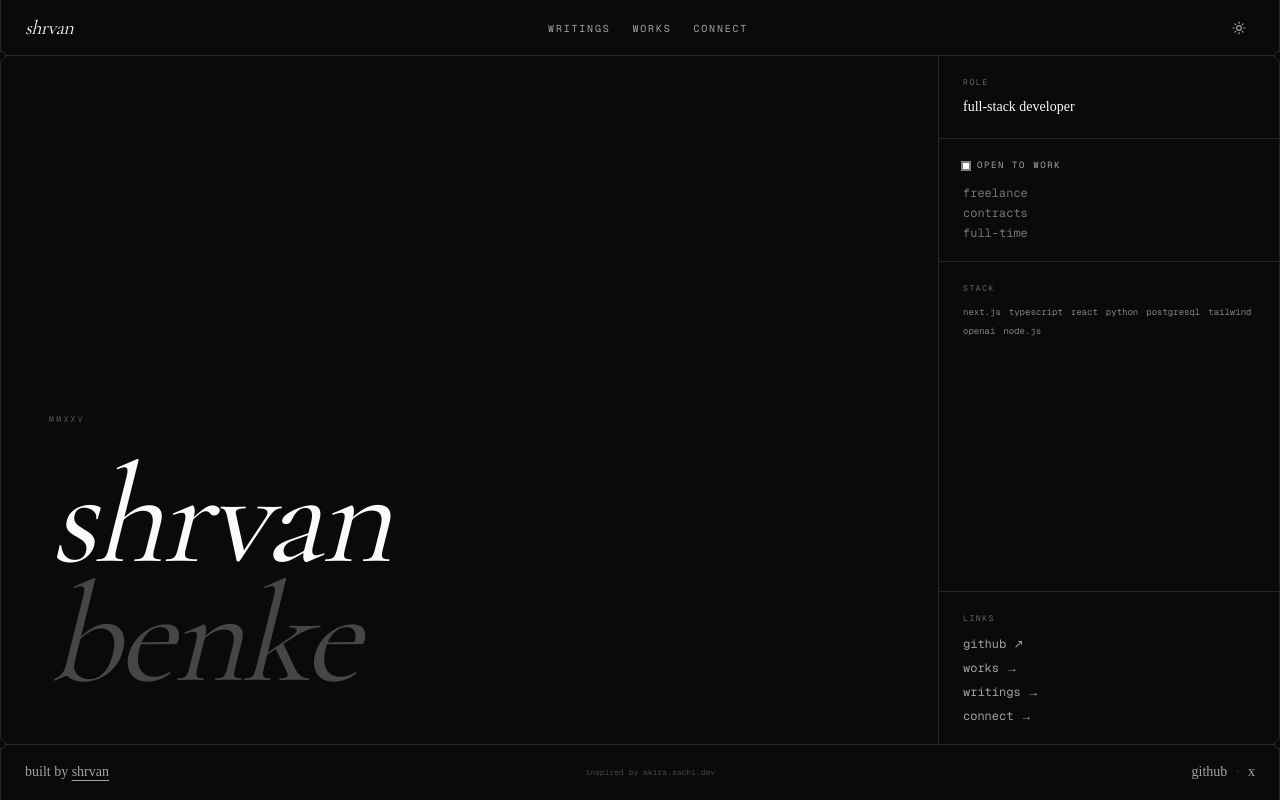
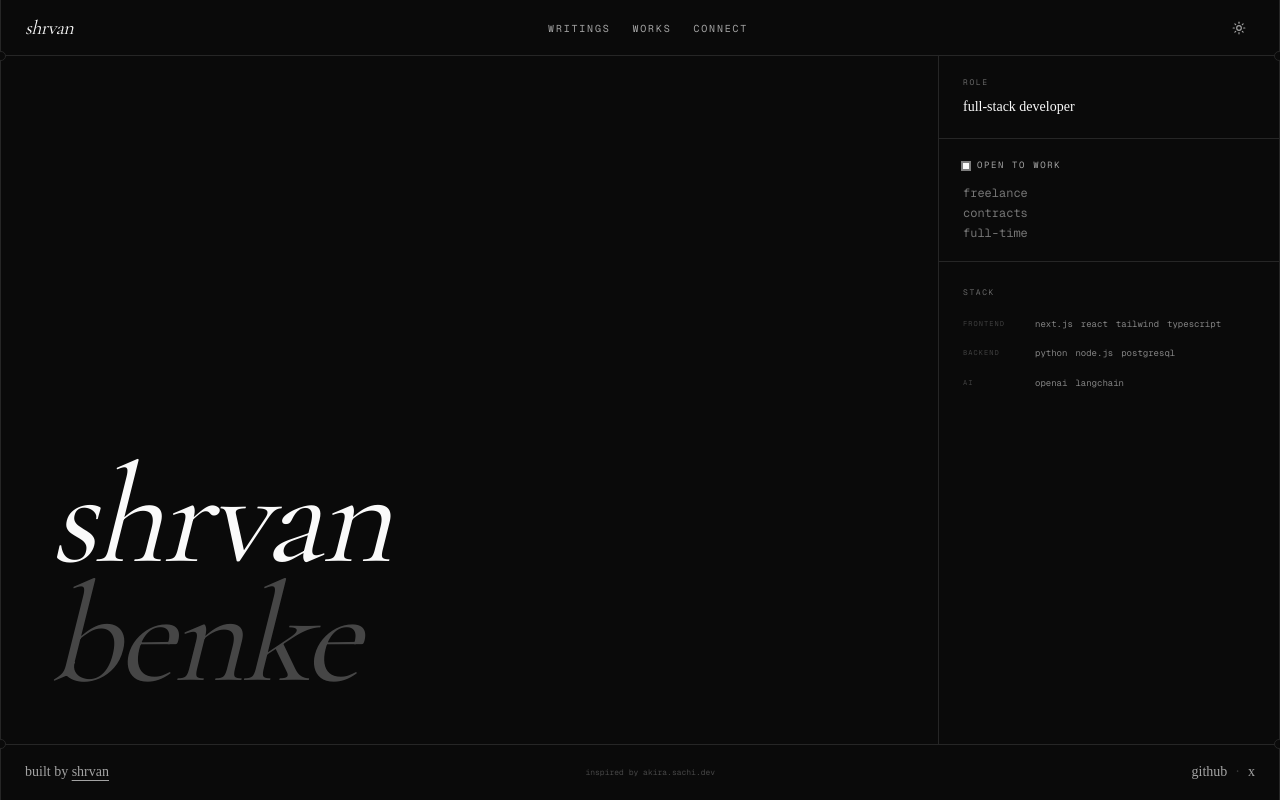
Before and after one commit to 01shrvan/portfolio, a Next.js app: page / in a window 1280 px wide. Built offline with nearby package versions, Linux system fonts and the light colour scheme.

Commit message:
feat: add og image generation and restructure stack display

```diff
--- /dev/null
+++ b/src/app/icon.tsx
@@ -0,0 +1,29 @@
+import { ImageResponse } from "next/og";
+
+export const runtime = "edge";
+export const size = { width: 32, height: 32 };
+export const contentType = "image/png";
+
+export default function Icon() {
+  return new ImageResponse(
+    (
+      <div
+        style={{
+          background: "#0a0a0a",
+          width: "100%",
+          height: "100%",
+          display: "flex",
+          alignItems: "center",
+          justifyContent: "center",
+          fontSize: 20,
+          fontStyle: "italic",
+          color: "#fafafa",
+          fontFamily: "serif",
+        }}
+      >
+        s
+      </div>
+    ),
+    { ...size }
+  );
+}
--- /dev/null
+++ b/src/app/opengraph-image.tsx
@@ -0,0 +1,94 @@
+import { ImageResponse } from "next/og";
+
+export const runtime = "edge";
+export const alt = "Shrvan Benke — Full-Stack Developer";
+export const size = { width: 1200, height: 630 };
+export const contentType = "image/png";
+
+export default function Image() {
+  return new ImageResponse(
+    (
+      <div
+        style={{
+          background: "#0a0a0a",
+          width: "100%",
+          height: "100%",
+          display: "flex",
+          flexDirection: "column",
+          justifyContent: "flex-end",
+          padding: "72px 80px",
+          fontFamily: "serif",
+          position: "relative",
+        }}
+      >
+        <div
+          style={{
+            position: "absolute",
+            top: 0,
+            left: 0,
+            right: 0,
+            bottom: 0,
+            backgroundImage:
+              "repeating-linear-gradient(315deg, rgba(255,255,255,0.03) 0, rgba(255,255,255,0.03) 1px, transparent 0, transparent 50%)",
+            backgroundSize: "8px 8px",
+          }}
+        />
+
+        <div
+          style={{
+            color: "rgba(255,255,255,0.3)",
+            fontSize: 13,
+            fontFamily: "monospace",
+            letterSpacing: "0.3em",
+            textTransform: "uppercase",
+            marginBottom: 28,
+          }}
+        >
+          full-stack developer
+        </div>
+
+        <div
+          style={{
+            fontSize: 128,
+            fontStyle: "italic",
+            color: "#fafafa",
+            lineHeight: 0.85,
+            letterSpacing: "-0.02em",
+          }}
+        >
+          shrvan
+        </div>
+        <div
+          style={{
+            fontSize: 128,
+            fontStyle: "italic",
+            color: "rgba(250,250,250,0.2)",
+            lineHeight: 0.85,
+            letterSpacing: "-0.02em",
+          }}
+        >
+          benke
+        </div>
+
+        <div
+          style={{
+            display: "flex",
+            gap: 16,
+            marginTop: 52,
+            color: "rgba(255,255,255,0.35)",
+            fontSize: 12,
+            fontFamily: "monospace",
+            letterSpacing: "0.08em",
+          }}
+        >
+          {["next.js", "·", "react", "·", "python", "·", "typescript", "·", "postgresql", "·", "openai"].map(
+            (t, i) => (
+              <span key={i}>{t}</span>
+            )
+          )}
+        </div>
+      </div>
+    ),
+    { ...size }
+  );
+}
--- a/src/app/page.tsx
+++ b/src/app/page.tsx
@@ -36,7 +36,11 @@ const navLinks = [
   { href: "/connect", label: "connect" },
 ];
 
-const stack = ["next.js", "typescript", "react", "python", "postgresql", "tailwind", "openai", "node.js"];
+const stackCategories = [
+  { cat: "frontend", items: ["next.js", "react", "tailwind", "typescript"] },
+  { cat: "backend",  items: ["python", "node.js", "postgresql"] },
+  { cat: "ai",       items: ["openai", "langchain"] },
+];
 
 export default function Home() {
   return (
@@ -68,15 +72,6 @@ export default function Home() {
         <div className="mx-auto flex w-full h-full max-w-7xl min-w-0 border-x overflow-hidden flex-col md:flex-row">
 
           <div className="flex-1 flex flex-col justify-end px-5 sm:px-8 lg:px-10 xl:px-12 py-8 md:py-12 border-b md:border-b-0 md:border-r border-border overflow-hidden">
-            <motion.span
-              className="text-[8px] font-mono uppercase tracking-[0.3em] text-muted-foreground/50 mb-8"
-              initial={{ opacity: 0 }}
-              animate={{ opacity: 1 }}
-              transition={{ delay: 0.05, duration: 0.5 }}
-            >
-              mmxxv
-            </motion.span>
-
             <div>
               {["shrvan", "benke"].map((word, i) => (
                 <motion.p
@@ -127,36 +122,24 @@ export default function Home() {
               </div>
             </div>
 
-            <div className="px-6 py-5 border-b border-border flex-1">
-              <span className="text-[8px] font-mono uppercase tracking-[0.2em] text-muted-foreground/60 block mb-3">
+            <div className="px-6 py-6 flex-1 flex flex-col">
+              <span className="text-[8px] font-mono uppercase tracking-[0.2em] text-muted-foreground/60 block mb-5">
                 stack
               </span>
-              <div className="flex flex-wrap gap-x-2 gap-y-1.5">
-                {stack.map((t) => (
+              <div className="space-y-4">
+                {stackCategories.map(({ cat, items }) => (
+                  <div key={cat} className="flex gap-4">
+                    <span className="text-[7px] font-mono uppercase tracking-[0.15em] text-muted-foreground/35 w-14 shrink-0 pt-px">
+                      {cat}
+                    </span>
+                    <div className="flex flex-wrap gap-x-2 gap-y-1">
+                      {items.map((t) => (
                         <span key={t} className="text-[9px] font-mono text-muted-foreground/80 hover:text-foreground transition-colors cursor-default">
                           {t}
                         </span>
                       ))}
                     </div>
                   </div>
-
-            <div className="px-6 py-5">
-              <span className="text-[8px] font-mono uppercase tracking-[0.2em] text-muted-foreground/60 block mb-3">
-                links
-              </span>
-              <div className="flex flex-col gap-2">
-                {[
-                  { href: "https://github.com/01shrvan", label: "github ↗", ext: true },
-                  { href: "/works", label: "works →", ext: false },
-                  { href: "/writings", label: "writings →", ext: false },
-                  { href: "/connect", label: "connect →", ext: false },
-                ].map(({ href, label, ext }) => (
-                  <a key={href} href={href}
-                    target={ext ? "_blank" : undefined}
-                    rel={ext ? "noopener noreferrer" : undefined}
-                    className="text-xs font-mono text-muted-foreground hover:text-foreground transition-colors duration-150 w-fit">
-                    {label}
-                  </a>
                 ))}
               </div>
             </div>
```
Also changed, not shown: 1 other file (tests, documents, lock files or other folders). Lines whose indentation alone changed are shown as unchanged.
